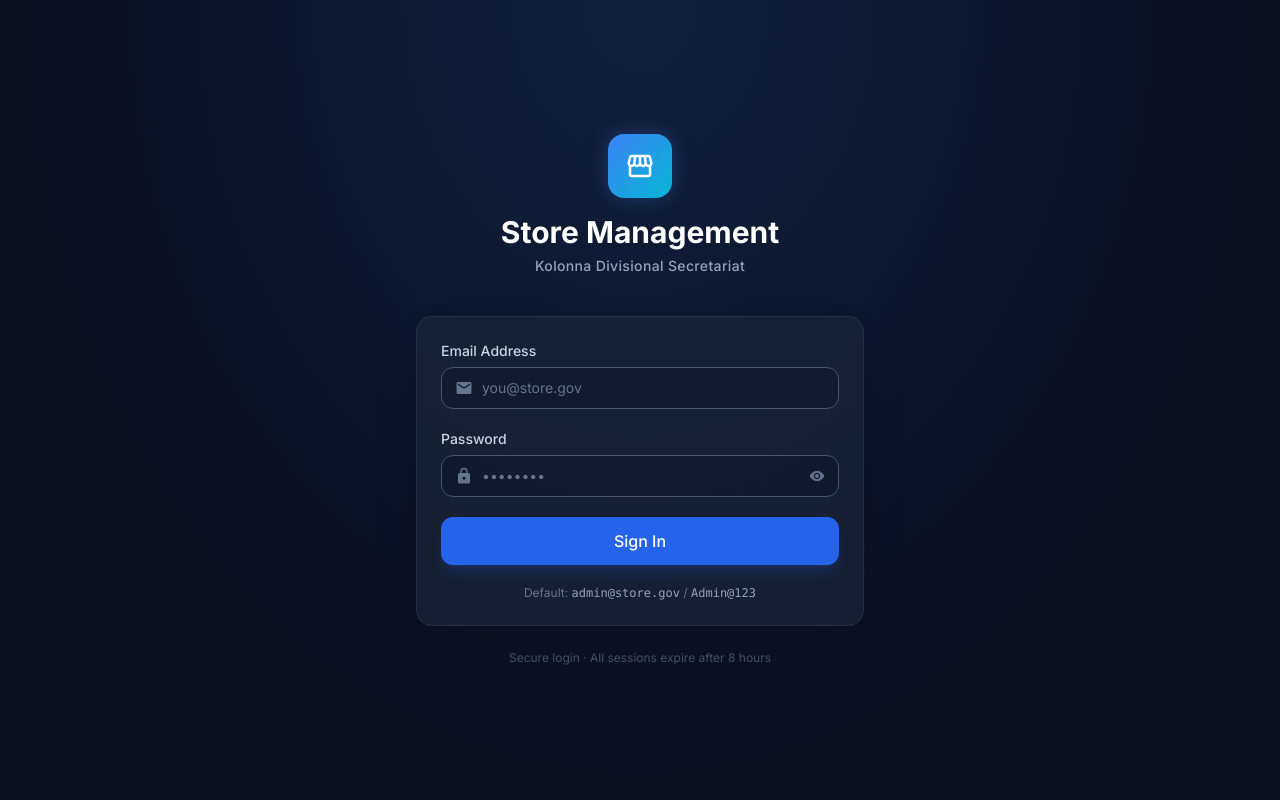
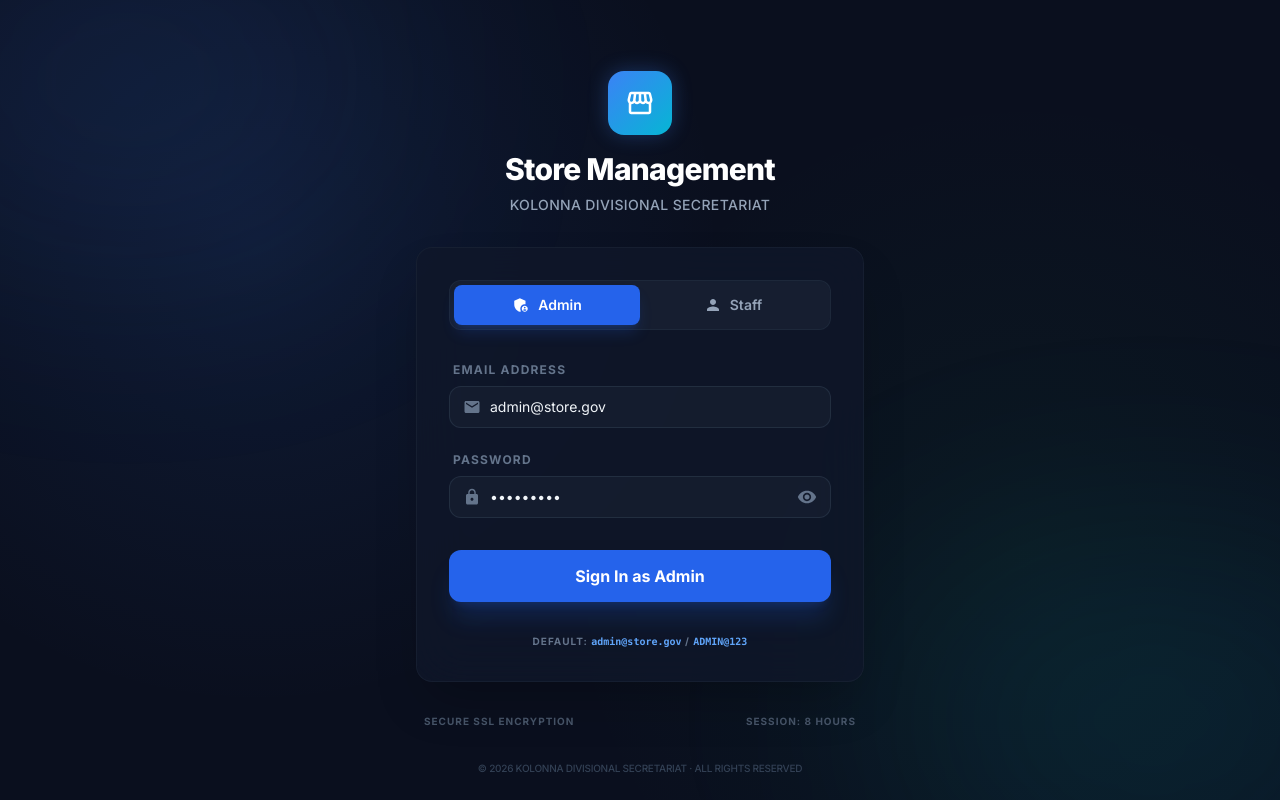
Before and after one commit to Narmada2001/store_management, a React (Vite) app in the folder frontend/: page /login in a window 1280 px wide. Built offline with nearby package versions, Linux system fonts and the light colour scheme; no server answers.

Commit message:
change UI login for admin and staff

```diff
--- a/frontend/src/pages/LoginPage.jsx
+++ b/frontend/src/pages/LoginPage.jsx
@@ -1,54 +1,98 @@
-import { useState } from 'react';
+import { useState, useEffect } from 'react';
 import { useAuth } from '../context/AuthContext';
 import { useNavigate } from 'react-router-dom';
 import toast from 'react-hot-toast';
-import { MdStorefront, MdEmail, MdLock, MdVisibility, MdVisibilityOff } from 'react-icons/md';
+import { MdStorefront, MdEmail, MdLock, MdVisibility, MdVisibilityOff, MdPerson, MdAdminPanelSettings } from 'react-icons/md';
 
 export default function LoginPage() {
     const { login } = useAuth();
     const navigate = useNavigate();
-    const [form, setForm] = useState({ email: '', password: '' });
+    const [role, setRole] = useState('admin'); // 'admin' or 'staff'
+    const [form, setForm] = useState({ email: 'admin@store.gov', password: 'Admin@123' });
     const [showPwd, setShowPwd] = useState(false);
     const [loading, setLoading] = useState(false);
+
+    // Update credentials when role changes (convenience for the user)
+    useEffect(() => {
+        if (role === 'admin') {
+            setForm({ email: 'admin@store.gov', password: 'Admin@123' });
+        } else {
+            setForm({ email: 'staff@store.gov', password: 'Staff@123' });
+        }
+    }, [role]);
 
     const handleSubmit = async (e) => {
         e.preventDefault();
         setLoading(true);
         try {
             await login(form.email, form.password);
-            toast.success('Login successful');
+            toast.success(`Welcome back, ${role}!`);
             navigate('/');
         } catch (err) {
-            toast.error(err.response?.data?.message || 'Login failed');
+            toast.error(err.response?.data?.message || 'Login failed Check credentials');
         } finally {
             setLoading(false);
         }
     };
 
     return (
-        <div className="min-h-screen bg-slate-950 flex items-center justify-center px-4"
-            style={{ backgroundImage: 'radial-gradient(ellipse at 50% 0%, rgba(59,130,246,0.15) 0%, transparent 70%)' }}>
-            <div className="w-full max-w-md">
+        <div className="min-h-screen bg-slate-950 flex items-center justify-center px-4 relative overflow-hidden"
+            style={{ backgroundImage: 'radial-gradient(circle at 20% 30%, rgba(59,130,246,0.1) 0%, transparent 40%), radial-gradient(circle at 80% 70%, rgba(34,197,94,0.05) 0%, transparent 40%)' }}>
+
+            {/* Ambient Background Elements */}
+            <div className="absolute top-[-10%] left-[-10%] w-[40%] h-[40%] bg-primary-500/10 blur-[120px] rounded-full" />
+            <div className="absolute bottom-[-10%] right-[-10%] w-[40%] h-[40%] bg-cyan-500/10 blur-[120px] rounded-full" />
+
+            <div className="w-full max-w-md relative z-10">
                 {/* Header */}
-                <div className="text-center mb-10">
-                    <div className="inline-flex w-16 h-16 bg-gradient-to-br from-primary-500 to-cyan-500 rounded-2xl items-center justify-center mx-auto mb-4 shadow-xl shadow-primary-500/30 glow">
+                <div className="text-center mb-8">
+                    <div className="inline-flex w-16 h-16 bg-gradient-to-br from-primary-500 to-cyan-500 rounded-2xl items-center justify-center mx-auto mb-4 shadow-2xl shadow-primary-500/40 glow transform transition-transform hover:scale-105 duration-300">
                         <MdStorefront className="text-white text-3xl" />
                     </div>
-                    <h1 className="text-3xl font-bold text-white">Store Management</h1>
-                    <p className="text-slate-400 mt-1.5 text-sm font-medium tracking-wide">Kolonna Divisional Secretariat</p>
+                    <h1 className="text-3xl font-extrabold text-white tracking-tight">Store Management</h1>
+                    <p className="text-slate-400 mt-2 text-sm font-medium tracking-wide uppercase">Kolonna Divisional Secretariat</p>
                 </div>
 
                 {/* Form Card */}
-                <div className="card shadow-2xl">
-                    <form onSubmit={handleSubmit} className="space-y-5">
-                        <div>
-                            <label className="block text-sm font-medium text-slate-300 mb-1.5">Email Address</label>
+                <div className="card shadow-2xl border border-slate-800/50 backdrop-blur-xl bg-slate-900/80 p-6 sm:p-8">
+
+                    {/* Role Selector Tabs */}
+                    <div className="flex p-1 bg-slate-800/50 rounded-xl mb-8 border border-slate-700/30">
+                        <button
+                            type="button"
+                            onClick={() => setRole('admin')}
+                            className={`flex-1 flex items-center justify-center gap-2 py-2.5 text-sm font-semibold rounded-lg transition-all duration-300 ${
+                                role === 'admin'
+                                ? 'bg-primary-600 text-white shadow-lg shadow-primary-600/20'
+                                : 'text-slate-400 hover:text-slate-200 hover:bg-slate-700/50'
+                            }`}
+                        >
+                            <MdAdminPanelSettings className="text-lg" />
+                            Admin
+                        </button>
+                        <button
+                            type="button"
+                            onClick={() => setRole('staff')}
+                            className={`flex-1 flex items-center justify-center gap-2 py-2.5 text-sm font-semibold rounded-lg transition-all duration-300 ${
+                                role === 'staff'
+                                ? 'bg-primary-600 text-white shadow-lg shadow-primary-600/20'
+                                : 'text-slate-400 hover:text-slate-200 hover:bg-slate-700/50'
+                            }`}
+                        >
+                            <MdPerson className="text-lg" />
+                            Staff
+                        </button>
+                    </div>
+
+                    <form onSubmit={handleSubmit} className="space-y-6">
+                        <div className="group">
+                            <label className="block text-xs font-bold text-slate-500 uppercase tracking-widest mb-2 px-1">Email Address</label>
                             <div className="relative">
-                                <MdEmail className="absolute left-3.5 top-1/2 -translate-y-1/2 text-slate-500 text-lg" />
+                                <MdEmail className="absolute left-3.5 top-1/2 -translate-y-1/2 text-slate-500 text-lg group-focus-within:text-primary-500 transition-colors" />
                                 <input
                                     type="email"
-                                    className="inp pl-10"
-                                    placeholder="you@store.gov"
+                                    className="inp pl-10 focus:ring-2 focus:ring-primary-500/20 border-slate-700/50 bg-slate-800/40"
+                                    placeholder={role === 'admin' ? "admin@store.gov" : "staff@store.gov"}
                                     value={form.email}
                                     onChange={e => setForm({ ...form, email: e.target.value })}
                                     required
@@ -56,47 +100,59 @@ export default function LoginPage() {
                             </div>
                         </div>
 
-                        <div>
-                            <label className="block text-sm font-medium text-slate-300 mb-1.5">Password</label>
+                        <div className="group">
+                            <label className="block text-xs font-bold text-slate-500 uppercase tracking-widest mb-2 px-1">Password</label>
                             <div className="relative">
-                                <MdLock className="absolute left-3.5 top-1/2 -translate-y-1/2 text-slate-500 text-lg" />
+                                <MdLock className="absolute left-3.5 top-1/2 -translate-y-1/2 text-slate-500 text-lg group-focus-within:text-primary-500 transition-colors" />
                                 <input
                                     type={showPwd ? 'text' : 'password'}
-                                    className="inp pl-10 pr-11"
+                                    className="inp pl-10 pr-11 focus:ring-2 focus:ring-primary-500/20 border-slate-700/50 bg-slate-800/40"
                                     placeholder="••••••••"
                                     value={form.password}
                                     onChange={e => setForm({ ...form, password: e.target.value })}
                                     required
                                 />
                                 <button type="button" onClick={() => setShowPwd(v => !v)}
-                                    className="absolute right-3.5 top-1/2 -translate-y-1/2 text-slate-500 hover:text-slate-300">
-                                    {showPwd ? <MdVisibilityOff /> : <MdVisibility />}
+                                    className="absolute right-3.5 top-1/2 -translate-y-1/2 text-slate-500 hover:text-slate-200 transition-colors">
+                                    {showPwd ? <MdVisibilityOff size={20} /> : <MdVisibility size={20} />}
                                 </button>
                             </div>
                         </div>
 
+                        <div className="pt-2">
                             <button type="submit" disabled={loading}
-                            className="btn-primary w-full justify-center py-3 text-base mt-2 disabled:opacity-50 disabled:cursor-not-allowed">
+                                className="btn-primary w-full justify-center py-3.5 text-base font-bold shadow-xl shadow-primary-600/20 active:scale-[0.98] transition-all disabled:opacity-50 disabled:cursor-not-allowed">
                                 {loading ? (
                                     <span className="flex items-center gap-2">
-                                    <svg className="animate-spin h-4 w-4" fill="none" viewBox="0 0 24 24">
+                                        <svg className="animate-spin h-5 w-5" fill="none" viewBox="0 0 24 24">
                                             <circle className="opacity-25" cx="12" cy="12" r="10" stroke="currentColor" strokeWidth="4" />
                                             <path className="opacity-75" fill="currentColor" d="M4 12a8 8 0 018-8v8z" />
                                         </svg>
-                                    Signing in...
+                                        Signing into {role}...
                                     </span>
-                            ) : 'Sign In'}
+                                ) : `Sign In as ${role.charAt(0).toUpperCase() + role.slice(1)}`}
                             </button>
+                        </div>
                     </form>
 
-                    <p className="mt-5 text-center text-xs text-slate-500">
-                        Default: <span className="text-slate-400 font-mono">admin@store.gov</span> / <span className="text-slate-400 font-mono">Admin@123</span>
+                    <p className="mt-8 text-center text-[10px] text-slate-500 uppercase tracking-widest font-bold">
+                        Default: <span className="text-primary-400 font-mono tracking-normal lowercase">{role === 'admin' ? 'admin@store.gov' : 'staff@store.gov'}</span> / <span className="text-primary-400 font-mono tracking-normal">{role === 'admin' ? 'Admin@123' : 'Staff@123'}</span>
                     </p>
                 </div>
 
-                <p className="text-center text-xs text-slate-600 mt-6">
-                    Secure login · All sessions expire after 8 hours
+                <div className="mt-8 flex items-center justify-between px-2">
+                    <p className="text-[10px] text-slate-600 uppercase font-bold tracking-widest">
+                        Secure SSL Encryption
                     </p>
+                    <p className="text-[10px] text-slate-600 uppercase font-bold tracking-widest">
+                        Session: 8 Hours
+                    </p>
+                </div>
+            </div>
+
+            {/* Bottom Footer Decor */}
+            <div className="absolute bottom-6 left-1/2 -translate-x-1/2 text-slate-700 text-[10px] font-medium tracking-tight">
+                © {new Date().getFullYear()} KOLONNA DIVISIONAL SECRETARIAT · ALL RIGHTS RESERVED
             </div>
         </div>
     );
```
Lines whose indentation alone changed are shown as unchanged.
